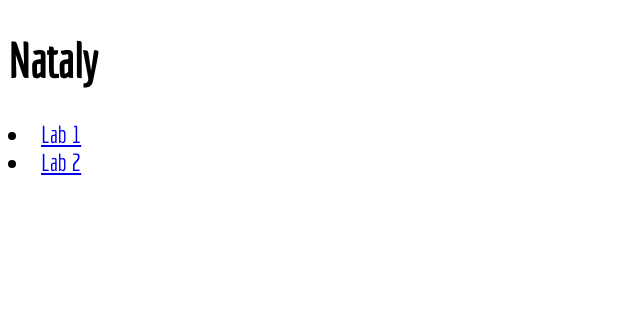
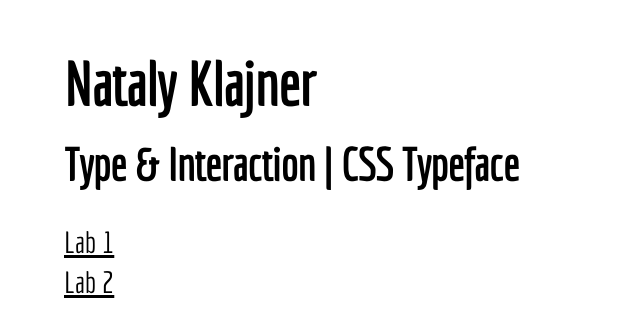
Before and after one commit to nataly-klajner/nataly-klajner.github.io, a plain HTML site: page index.html in a window 1280 px wide. Shown: the whole page, without its empty margins (0-640 px from the left). Drawn offline with nearby package versions, Linux system fonts and the light colour scheme.

Commit message:
commit unbulleted lists

```diff
--- a/assets/css/styles.css
+++ b/assets/css/styles.css
@@ -1,5 +1,16 @@
 body {
-    font-size: 24px;
+    margin: 5%;
+    font-size: 30px;
     font-family: 'Economica', sans-serif;
-    color: black;
+    color:#000;
+    list-style: none;
+    line-height: 40px;
 }
+
+a {
+    color: #000;
+}
+
+a:hover {
+    background: #00f;
+}
--- a/index.html
+++ b/index.html
@@ -15,7 +15,8 @@
 
   <body>
 
-        <h1>Nataly</h1>
+        <h1>Nataly Klajner</h1>
+        <h2>Type & Interaction | CSS Typeface</h2>
        <li><a href="lab-1/index.html">Lab 1</a></li>
        <li><a href="lab-2/index.html">Lab 2</a></li>
 
```
